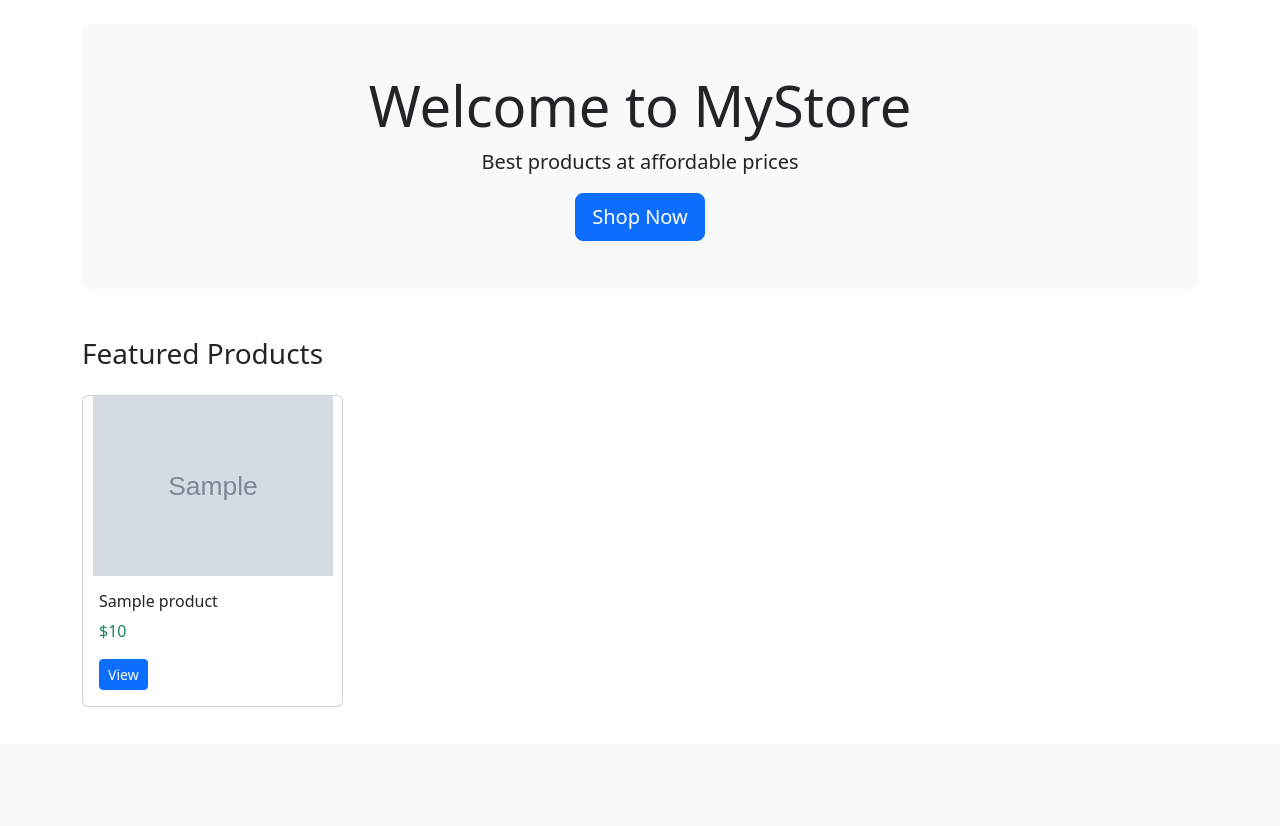
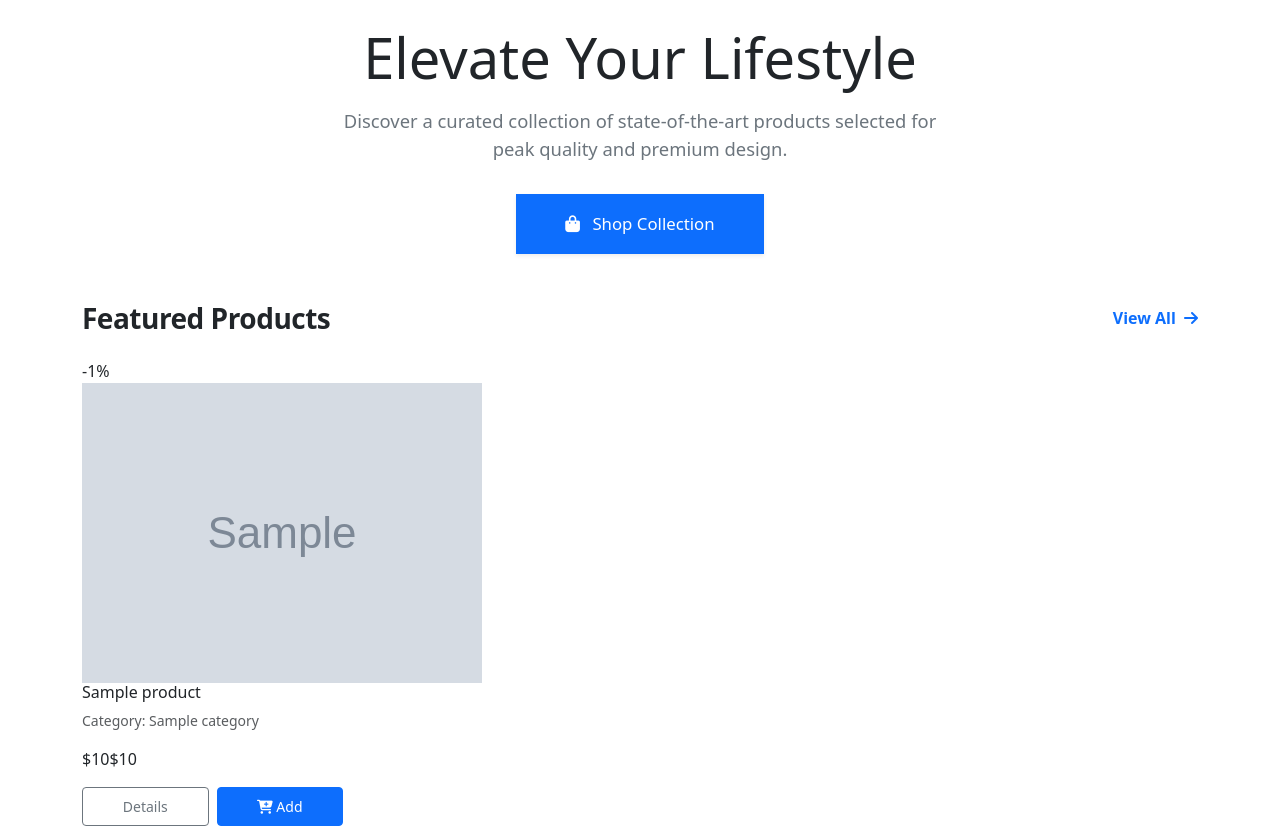
Before and after one commit to Tahir-Khokhar/E-Commerence, a Django app: template templates/store/home.html in a window 1280 px wide. Shown: the part 56-882 px from the top of the page. Before the commit the page ends 763 px from the top, so only its background shows below. Run offline with Django 5.2, Linux system fonts and the light colour scheme; the template is opened without the code that fills it: most values are stand-ins (such as "Sample title", 1, 10 or a date in 2020); grey boxes marked "Sample" are stand-in pictures.

Commit message:
Revamp home page with premium design features

```diff
--- a/templates/store/home.html
+++ b/templates/store/home.html
@@ -1,28 +1,103 @@
 {% extends 'base.html' %}
-{% block title %}Welcome to MyStore{% endblock %}
+{% block title %}Welcome to MyStore - Premium Shopping{% endblock %}
 
 {% block content %}
-<div class="jumbotron text-center py-5 bg-light rounded-3 mb-5">
-    <h1 class="display-4">Welcome to MyStore</h1>
-    <p class="lead">Best products at affordable prices</p>
-    <a href="{% url 'store:product_list' %}" class="btn btn-primary btn-lg">Shop Now</a>
+<!-- Premium Glassmorphic Hero Banner -->
+<div class="jumbotron-hero text-center mb-5">
+    <h1 class="display-4 mb-3">Elevate Your Lifestyle</h1>
+    <p class="lead text-secondary mb-4" style="max-width: 600px; margin: 0 auto; font-size: 1.15rem;">
+        Discover a curated collection of state-of-the-art products selected for peak quality and premium design.
+    </p>
+    <a href="{% url 'store:product_list' %}" class="btn btn-primary btn-lg px-5 py-3 mt-2 shadow-sm" style="border-radius: var(--radius-sm); font-size: 1.05rem;">
+        <i class="fas fa-shopping-bag me-2"></i> Shop Collection
+    </a>
 </div>
 
-<h3 class="mb-4">Featured Products</h3>
-<div class="row">
+<!-- Featured Products Section -->
+<div class="d-flex justify-content-between align-items-center mb-4">
+    <h3 class="mb-0 fw-bold" style="letter-spacing: -0.5px;">Featured Products</h3>
+    <a href="{% url 'store:product_list' %}" class="text-decoration-none fw-semibold text-primary">
+        View All <i class="fas fa-arrow-right ms-1"></i>
+    </a>
+</div>
+
+<div class="row g-4">
     {% for product in products %}
-    <div class="col-md-3 mb-4">
-        <div class="card h-100">
-            {% if product.image %}
-                <img src="{{ product.image.url }}" class="card-img-top" style="height:180px; object-fit:contain;">
-            {% endif %}
+    <div class="col-sm-6 col-md-4 col-lg-3">
+        <div class="product-card">
+            <div class="product-card-img-wrapper">
+                {% if product.discount_percent > 0 %}
+                    <span class="discount-badge">-{{ product.discount_percent }}%</span>
+                {% endif %}
+
+                {% if product.image %}
+                    <img src="{{ product.image.url }}" alt="{{ product.name }}">
+                {% else %}
+                    <div class="d-flex flex-column align-items-center justify-content-center text-muted h-100">
+                        <i class="fas fa-image fa-3x mb-2 text-opacity-25" style="color: var(--color-dark-muted);"></i>
+                        <span style="font-size: 0.8rem;">No Image Available</span>
+                    </div>
+                {% endif %}
+            </div>
+
             <div class="card-body">
-                <h6>{{ product.name }}</h6>
-                <p class="text-success">${{ product.price }}</p>
-                <a href="{% url 'store:product_detail' product.slug %}" class="btn btn-sm btn-primary">View</a>
+                <h6 class="card-title mb-2">
+                    <a href="{% url 'store:product_detail' product.slug %}" class="text-dark text-decoration-none">
+                        {{ product.name }}
+                    </a>
+                </h6>
+                <p class="text-muted small mb-3">Category: {{ product.category.name }}</p>
+
+                <div class="d-flex align-items-baseline mt-auto">
+                    {% if product.discount_percent > 0 %}
+                        <span class="price-strike">${{ product.base_price }}</span>
+                    {% endif %}
+                    <span class="price-tag mb-0">${{ product.price }}</span>
+                </div>
+
+                <div class="row g-2 mt-2">
+                    <div class="col-6">
+                        <a href="{% url 'store:product_detail' product.slug %}" class="btn btn-outline-secondary w-100 btn-sm py-2">
+                            Details
+                        </a>
+                    </div>
+                    <div class="col-6">
+                        <button onclick="addToCart(event, {{ product.id }})" class="btn btn-primary w-100 btn-sm py-2">
+                            <i class="fas fa-cart-plus"></i> Add
+                        </button>
+                    </div>
+                </div>
             </div>
+        </div>
+    </div>
+    {% empty %}
+    <div class="col-12 text-center py-5">
+        <div class="text-muted">
+            <i class="fas fa-box-open fa-3x mb-3 text-secondary"></i>
+            <p>No featured products available at the moment.</p>
         </div>
     </div>
     {% endfor %}
 </div>
+
+<script>
+function addToCart(event, productId) {
+    event.preventDefault();
+    fetch(`/cart/add/${productId}/`, { method: 'GET' })
+    .then(response => {
+        if(response.ok) {
+            showToast('Added product to shopping cart!');
+            // Update the cart quantity pill in navbar
+            setTimeout(() => {
+                location.reload();
+            }, 800);
+        } else {
+            showToast('Failed to add product to cart.', 'error');
+        }
+    })
+    .catch(() => {
+        showToast('Something went wrong.', 'error');
+    });
+}
+</script>
 {% endblock %}
```
